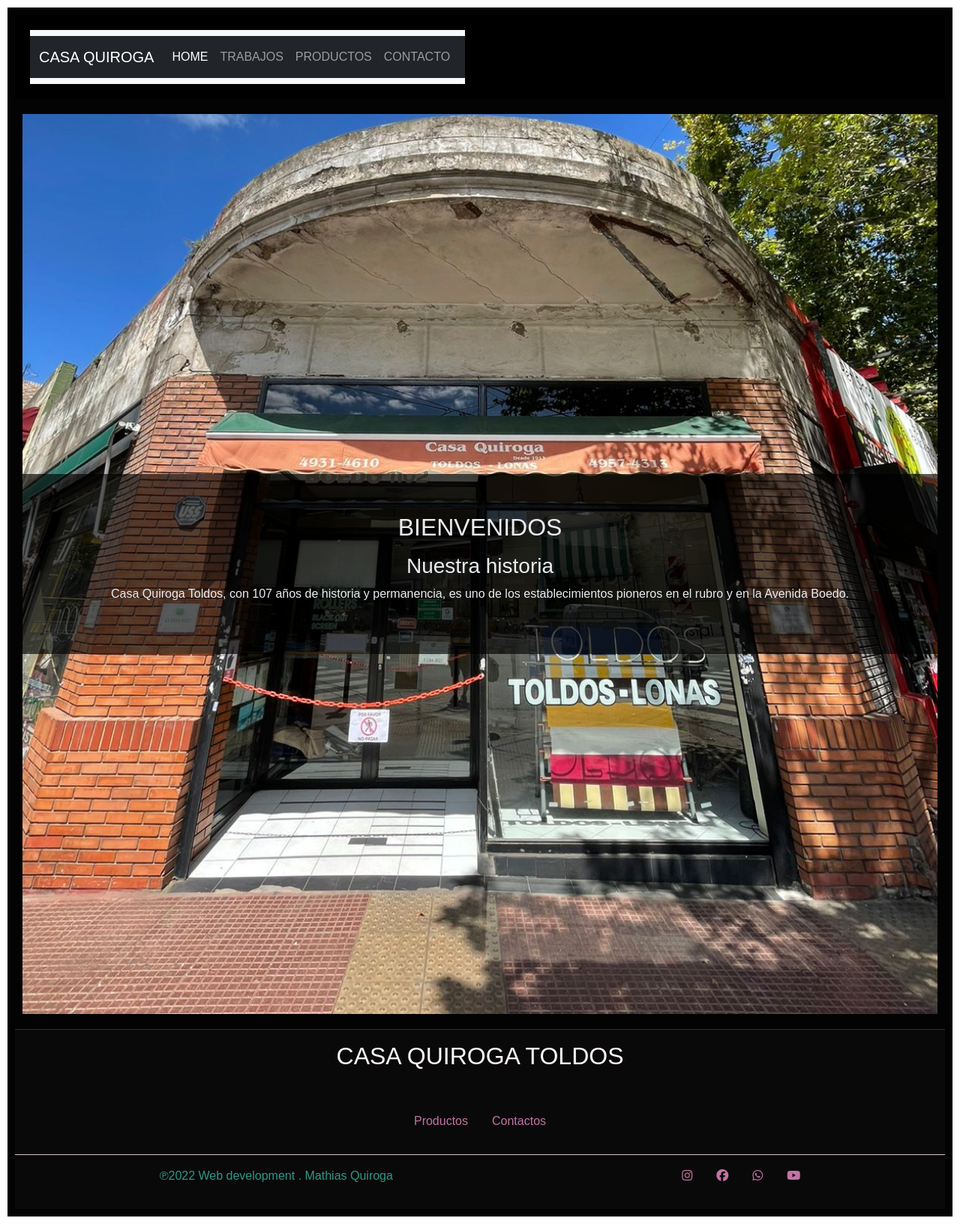
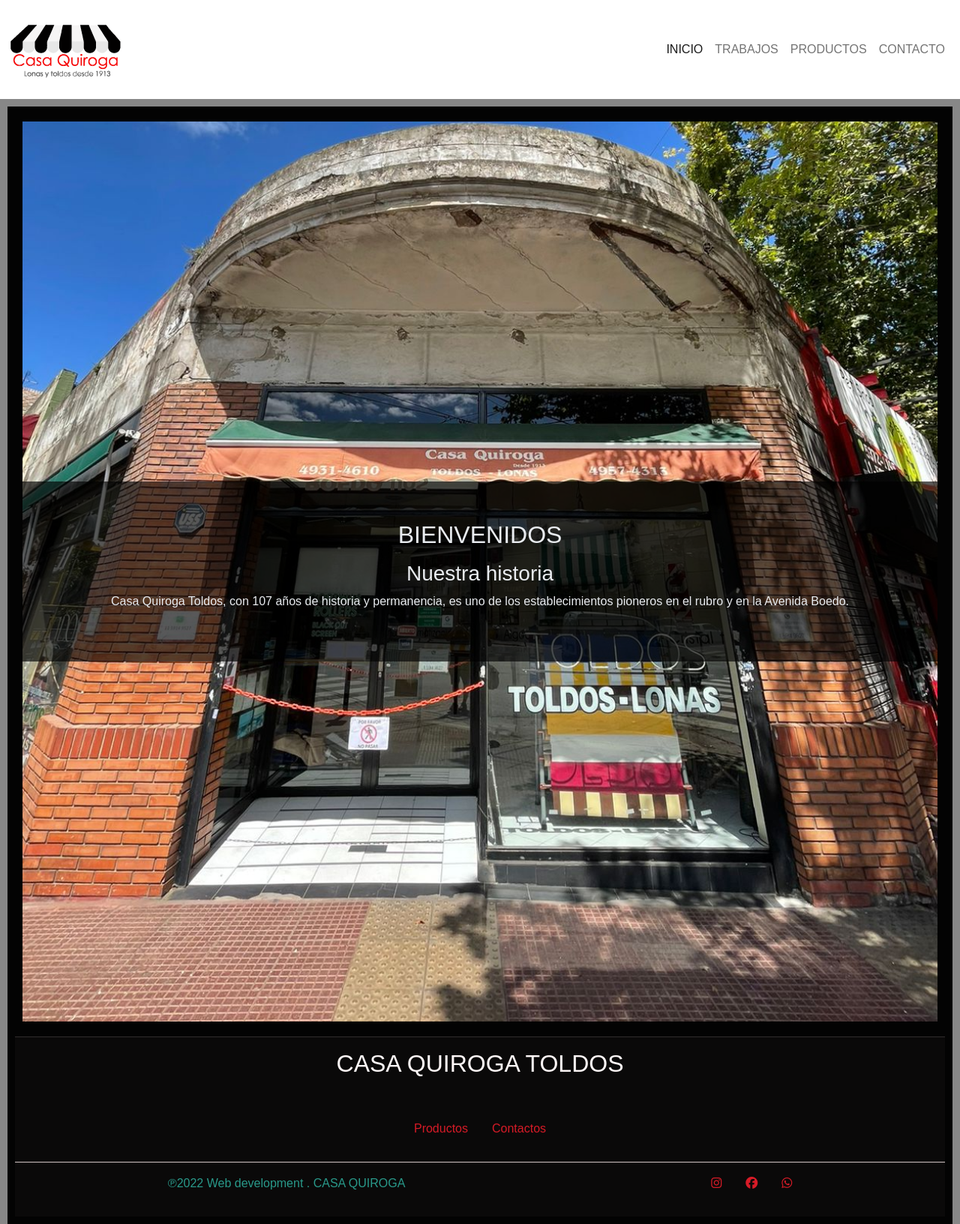
Before and after one commit to mathiquiroga/Casaquiroga-quiroga, a plain HTML site: page index.html in a window 1280 px wide. Shown: the whole page at 75% size. Drawn offline with nearby package versions, Linux system fonts and the light colour scheme.

Commit message:
segunda entrega proyecto

```diff
--- a/css/style.css
+++ b/css/style.css
@@ -8,7 +8,7 @@ font-family: sans-serif
 }
 a{
     text-decoration: none;
-    color: rgb(193, 116, 165);
+    color: rgb(215, 27, 39);
 }
 li{
     list-style: none;
@@ -215,16 +215,23 @@ background-color: rgb(225, 237, 225);
 width: 100%;
 height: 200px;
 padding: 10px;
+}
 
 
+
+.bg-color-propio {
+    background-color: rgb(255, 255, 255);
 }
 
-@media (max-width: 600px) {
-
-.box-responsive {
-
-    background-color: tomato;
+@media (max-width: 700px)  {
+.bg-color-propio {
+background-color: rgb(239, 177, 177);
 
 }
 
 }
+
+.body {
+
+    background-color: rgb(135, 135, 135)
+}
--- a/index.html
+++ b/index.html
@@ -5,37 +5,37 @@
     <meta http-equiv="X-UA-Compatible" content="IE=edge">
     <meta name="viewport" content="width=device-width, initial-scale=1.0">
     <title>Menu principal</title>
-    <link href="https://cdn.jsdelivr.net/npm/bootstrap@5.0.2/dist/css/bootstrap.min.css" rel="stylesheet" integrity="sha384-EVSTQN3/azprG1Anm3QDgpJLIm9Nao0Yz1ztcQTwFspd3yD65VohhpuuCOmLASjC" crossorigin="anonymous">
+    <link href="https://cdn.jsdelivr.net/npm/bootstrap@5.2.0-beta1/dist/css/bootstrap.min.css" rel="stylesheet" integrity="sha384-0evHe/X+R7YkIZDRvuzKMRqM+OrBnVFBL6DOitfPri4tjfHxaWutUpFmBp4vmVor" crossorigin="anonymous">
+
     <link rel="stylesheet" href="./css/style.css">
 
 </head>
-<body>
+<body class="body">
 
-<div class="box-responsive">
+        <header>
+
+            <nav class="navbar navbar-expand-lg bg-color-propio py-3">
+                <div class="container-fluid">
+                    <a class="navbar-brand" href="#">
+                       <img src="./imagenes/Logo-casa.png" alt="logo casa quiroga">
+
+                    </a>
 
 
-    <div class="grid-container">
-
-
-        <header id="header">
-            <nav class="navbar navbar-expand-lg navbar-light bg-light">
-            <nav class="navbar navbar-dark bg-dark">
-
-                    <div class="container-fluid">
-                        <a class="navbar-brand" href="#">CASA QUIROGA</a>
-                        <button class="navbar-toggler" type="button" data-bs-toggle="collapse" data-bs-target="#navbarNav" aria-controls="navbarNav" aria-expanded="false" aria-label="Toggle navigation">
+                    <button class="navbar-toggler" type="button" data-bs-toggle="collapse" data-bs-target="#navbarSupportedContent" aria-controls="navbarSupportedContent" aria-expanded="false" aria-label="Toggle navigation">
                         <span class="navbar-toggler-icon"></span>
                     </button>
-                        <div class="collapse navbar-collapse" id="navbarNav">
-                            <ul class="navbar-nav">
+                    <div class="collapse navbar-collapse" id="navbarSupportedContent">
+                        <ul class="navbar-nav ms-auto mb-2 mb-lg-0">
                             <li class="nav-item">
-                                    <a class="nav-link active" aria-current="page" href="./index.html">HOME</a>
+                                <a class="nav-link active" aria-current="page" href="./index.html">INICIO</a>
                             </li>
                             <li class="nav-item">
                                 <a class="nav-link" href="./Trabajos.html">TRABAJOS</a>
                             </li>
                             <li class="nav-item">
                                 <a class="nav-link" href="./productos.html">PRODUCTOS</a>
+
                             </li>
                             <li class="nav-item">
                                 <a class="nav-link" href="./Contacto.html">CONTACTO</a>
@@ -44,12 +44,14 @@
                     </div>
                 </div>
             </nav>
-              </nav>
+
         </header>
 
 
+        <div class="box-responsive">
 
 
+            <div class="grid-container">
     <div class="grid-container">
 
 
@@ -88,12 +90,12 @@
                     </ul>
                     <div class="footer__Redes">
                         <p>&copysr;2022 Web development
-                            . Mathias Quiroga</p>
+                            . CASA QUIROGA</p>
                             <aside>
-                                <a href="#"><i class="fa-brands fa-instagram"></i></a>
-                                <a href="#"><i class="fa-brands fa-facebook"></i></a>
-                                <a href="#"><i class="fa-brands fa-whatsapp"></i></a>
-                                <a href="#"><i class="fa-brands fa-youtube"></i></a>
+                                <a href="https://www.instagram.com/casaquirogatoldos/"><i class="fa-brands fa-instagram"></i></a>
+                                <a href="https://www.facebook.com/casaquirogatoldo"><i class="fa-brands fa-facebook"></i></a>
+                                <a href="https://walink.co/9c081d"><i class="fa-brands fa-whatsapp"></i></a>
+
                             </aside>
                         </div>
                     </footer>
```
Also changed, not shown: Contacto.html (+23 -16 lines), Trabajos.html (+20 -16 lines), productos.html (+19 -16 lines), imagenes/Logo-casa.png (added). Lines whose indentation alone changed are shown as unchanged.
